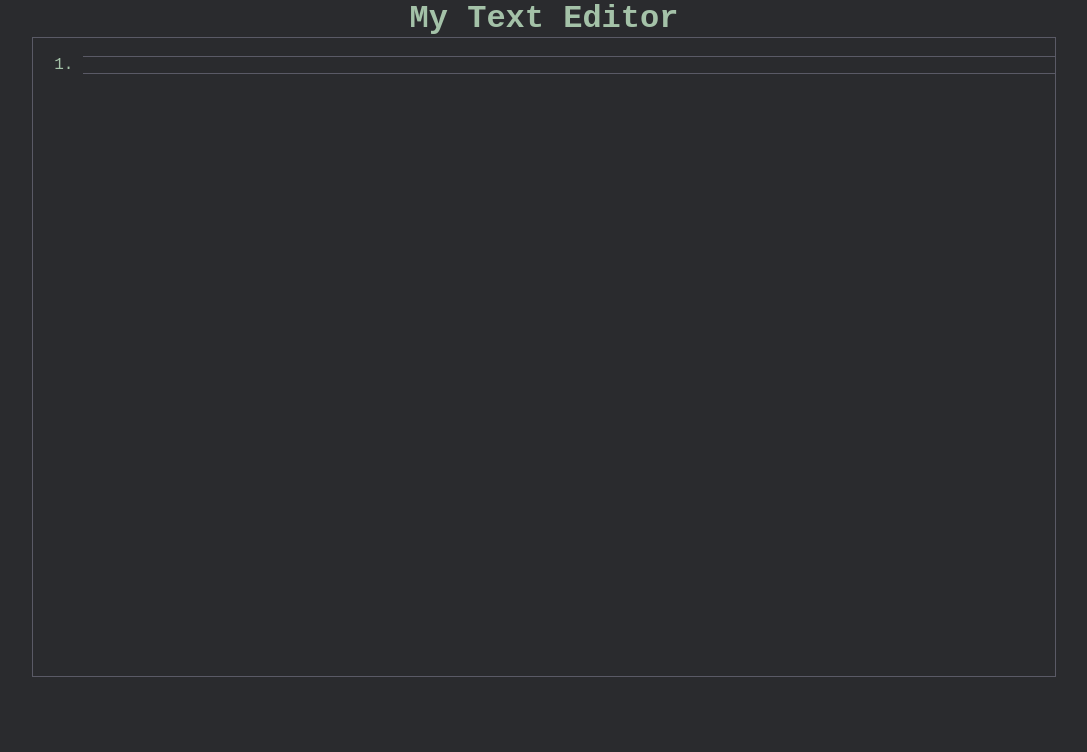
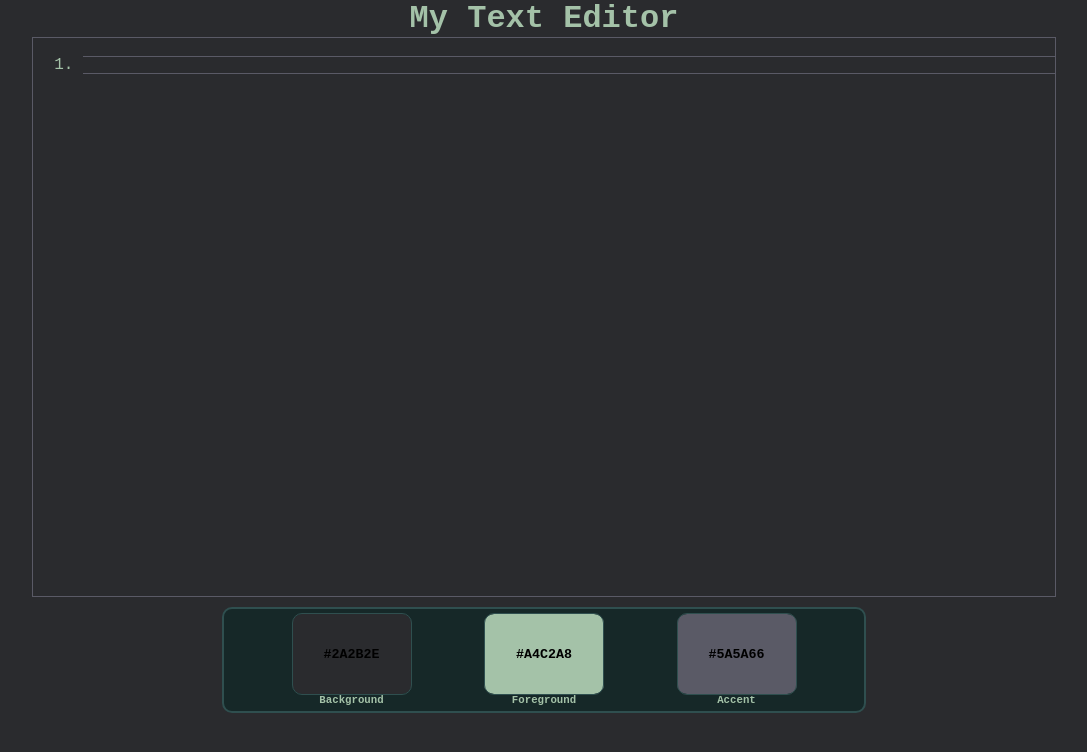
Before and after one commit to relja456/text-editor, a website with bundled scripts: page index.html in a window 1280 px wide. Shown: the whole page, without its empty margins (96-1183 px from the left). Built offline with nearby package versions, Linux system fonts and the light colour scheme.

Commit message:
started implementation of theme inside ui

```diff
--- a/TODO.txt
+++ b/TODO.txt
@@ -1,9 +1,8 @@
 TODO
 optimizacija
-dynamic char width
-select + backspace brise 1 karakter vise
 actions with select => delete
 optimizacija rendera
 bojenje kljucnih reci
 themes
 tab + enter -> pamcenje indenta
+na klik scrolla ne brisati selekciju i ne postavljati aktivan red
--- a/index.html
+++ b/index.html
@@ -26,6 +26,10 @@
 
         </div>
 
+        <div id="theme-container">
+            <!-- implementation in ts -->
+        </div>
+
     </div>
 
 </body>
--- a/src/index.ts
+++ b/src/index.ts
@@ -1,6 +1,7 @@
 import Cursor from './cursor.js';
 import TextIDE from './text_ide.js';
 import global from './globals.js';
+import Theme from './ui/theme_ui.js';
 import { keys } from './keys.js';
 
 let is_ide_focused = false;
@@ -19,6 +20,8 @@ const ordered_list_element: HTMLElement = document.getElementById('ordered-list'
 
 const text_ide = new TextIDE(ordered_list_element);
 text_ide.set_active_row(0);
+
+const theme = new Theme();
 
 const last_line = document.getElementById(`line--${text_ide.text_data.length - 1}`)!;
 const lh = window.getComputedStyle(last_line).height;
--- /dev/null
+++ b/src/ui/theme_ui.ts
@@ -0,0 +1,57 @@
+class Theme {
+   private boxes = [
+      { name: 'Background', color: '#2A2B2E', id: 'primary_bg' },
+      { name: 'Foreground', color: '#A4C2A8', id: 'primary_fg' },
+      { name: 'Accent', color: '#5A5A66', id: 'accent' },
+   ];
+
+   constructor() {
+      this.init();
+   }
+
+   private init() {
+      const theme_container = document.getElementById('theme-container');
+
+      for (const box of Object.values(this.boxes)) {
+         const box_el = this.create_color_box(box);
+         theme_container?.appendChild(box_el);
+      }
+   }
+
+   private create_color_box(box: { name: string; color: string; id: string }) {
+      const wrapper = document.createElement('div');
+      wrapper.className = 'color-wrapper';
+
+      const label = document.createElement('h6');
+      label.className = 'color-label';
+      label.innerText = box.name;
+
+      const color_input = document.createElement('input');
+      color_input.className = 'color-input';
+      color_input.value = box.color;
+      color_input.addEventListener('input', (event) => {
+         if (color_input.value.length > 7) {
+            color_input.value = color_input.value.slice(0, 7);
+         }
+      });
+
+      const color_box = document.createElement('div');
+      color_box.className = 'color-container';
+      color_box.id = box.id;
+
+      color_box.style.backgroundColor = box.color;
+
+      color_box.appendChild(color_input);
+
+      wrapper.appendChild(color_box);
+      wrapper.appendChild(label);
+
+      return wrapper;
+
+      // color_box.addEventListener('click', () => {
+      //    this.change_color(box.id);
+      // });
+   }
+}
+
+export default Theme;
--- a/style.css
+++ b/style.css
@@ -49,7 +49,7 @@ body {
 
 #text-area {
     width: 80%;
-    height: 80vh;
+    height: 70vh;
 
     overflow-y: scroll;
     scrollbar-color: var(--accent) var(--primary-bg);
@@ -120,3 +120,54 @@ body {
     font-size: 14px;
     white-space: pre;
 }
+
+
+
+
+#theme-container {
+    display: flex;
+    justify-content: space-evenly;
+    width:  50%;
+    height: fit-content;
+    margin: 10px 0;
+    /* background-color: var(--accent); */
+    background-color: rgb(22, 40, 40);
+    border-radius: 10px;
+    border: 2px solid darkslategray;
+}
+
+.color-wrapper {
+    display: flex;
+    flex-direction: column;
+    align-items: center;
+    margin: 5px;
+
+}
+
+.color-container {
+    display: flex;
+    justify-content: center;
+    align-items: center;
+    width: 15vh;
+    height: 10vh;
+    /* background-color: var(--primary-fg); */
+    border-radius: 10px;
+}
+
+.color-input {
+    font-weight: 600;
+    text-align: center;
+    width: 100%;
+    height: 100%;
+    border-radius: 10px;
+    border: 1px solid darkslategray;
+    background-color: transparent;
+}
+
+.color-container > h6 {
+    font-size: 10px;
+    text-align: center;
+    color: darkslategray;
+    /* color: var(--primary-bg); */
+    margin-top: 5px;
+}
--- a/tsconfig.json
+++ b/tsconfig.json
@@ -4,7 +4,8 @@
     "rootDir": "./src",
     "target": "ES6",
     "module": "ES6",
-    "strict": true
+    "strict": true,
+    "lib": ["es2017", "dom"]
   },
   "include": ["src"]
 }
```
Also changed, not shown: dist/index.js, dist/ui/theme.js (added), dist/ui/theme_ui.js (added).
